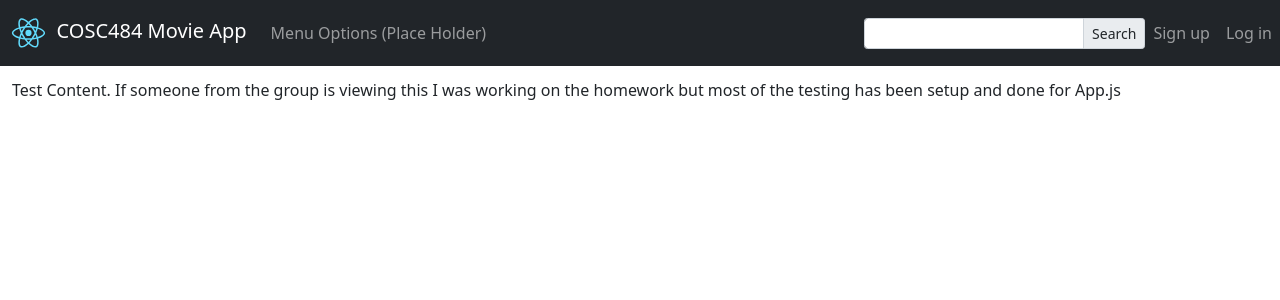
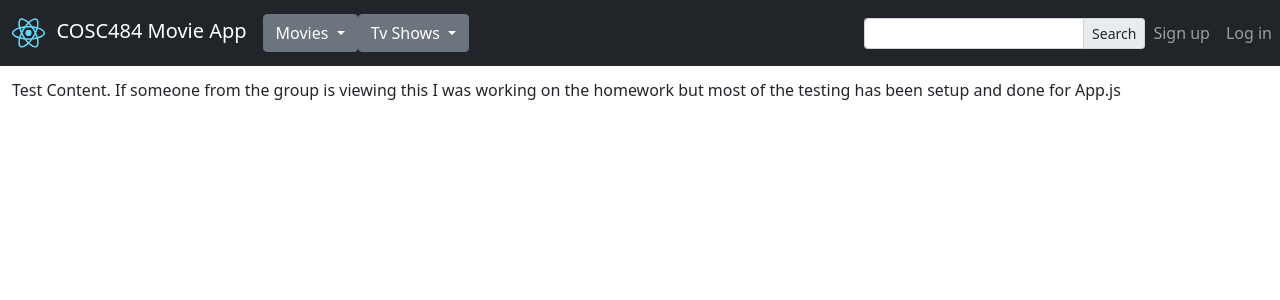
Before and after one commit to Pyxus/cosc484_group4_project, a React (Create React App) app in the folder client/: page / in a window 1280 px wide. Shown: the top 300 px of the page. Built offline with nearby package versions, Linux system fonts and the light colour scheme.

Commit message:
added nav bar(movies and tv shows) but cant get it to pop down

```diff
--- a/client/src/components/HomePage.css
+++ b/client/src/components/HomePage.css
@@ -0,0 +1,8 @@
+div {
+    float:left;
+    width: 10%;
+    height:fit-content;
+    /* only for demonstration, should be removed */
+    background: #ccc;
+    padding: 20px;
+}
--- a/client/src/components/HomePage.js
+++ b/client/src/components/HomePage.js
@@ -1,36 +1,85 @@
-import logo from '../logo.svg'
-import React from 'react'
-import { Nav, Navbar, InputGroup, FormControl } from 'react-bootstrap'
+import logo from "../logo.svg";
+import React from "react";
+import { Nav, Navbar, InputGroup, FormControl } from "react-bootstrap";
 
 export default function HomePage() {
     return (
         <div>
-        <Navbar bg='dark' variant='dark' sticky='top'>
+            <Navbar bg="dark" variant="dark" sticky="top">
                 <Navbar.Brand>
-                <img src={logo} height='40px'/>
+                    <img src={logo} height="40px" />
                     COSC484 Movie App
                 </Navbar.Brand>
 
                 <Nav>
-                <Nav.Link href=''>Menu Options (Place Holder)</Nav.Link>
+                    <div class="dropdown">
+                        <button class="btn btn-secondary dropdown-toggle" type="button" id="dropdownMenu2"
+                            data-toggle="dropdown" aria-haspopup="true" aria-expanded="false"
+                        > Movies </button>
+                        <div class="dropdown-menu" aria-labelledby="dropdownMenu2">
+                            <button class="dropdown-item" type="button">Action</button>
+                            <button class="dropdown-item" type="button">Comedy</button>
+                            <button class="dropdown-item" type="button">Documentary </button>
+                            <button class="dropdown-item" type="button"> Drama </button>
+                            <button class="dropdown-item" type="button"> Fiction </button>
+                            <button class="dropdown-item" type="button">Horror</button>
+                        </div>
+                    </div>
                 </Nav>
-            <Nav className='ms-auto'>
+                <Nav>
+                    <div class="dropdown">
+                    <button class="btn btn-secondary dropdown-toggle" type="button" id="dropdownMenu2"
+                            data-toggle="dropdown" aria-haspopup="true" aria-expanded="false"
+                        > Tv Shows </button>
+                        <div class="dropdown-menu" aria-labelledby="dropdownMenu2">
+                            <button class="dropdown-item" type="button">Action</button>
+                            <button class="dropdown-item" type="button">Comedy</button>
+                            <button class="dropdown-item" type="button">Documentary </button>
+                            <button class="dropdown-item" type="button"> Drama </button>
+                            <button class="dropdown-item" type="button"> Fiction </button>
+                            <button class="dropdown-item" type="button">Horror</button>
+                        </div>
+                    </div>
+                </Nav>
+
+                {/*   ///////////////////////////////////////////////////////////////////// */}
+                {/* <Nav>
+            <li className="dropdown"><a class="dropdown-toggle"
+                data-toggle="dropdown" href="#">Movies<span
+                    ></span></a>
+            <ul className=' ' class='hidden'>
+                <li><a href=" ">Action</a></li>
+                <li><a href=" ">Comedy</a></li>
+                <li><a href=" ">Documentary</a></li>
+                <li><a href=" ">Drama</a></li>
+                <li><a href=" ">Fiction</a></li>
+                <li><a href=" ">Horror</a></li>
+
+            </ul>
+        </li>
+
+
+            </Nav> */}
+                <Nav className="ms-auto">
                     <InputGroup size="sm">
-                    <FormControl aria-label="Search" aria-describedby="inputGroup-sizing-sm"/>
+                        <FormControl
+                            aria-label="Search"
+                            aria-describedby="inputGroup-sizing-sm"
+                        />
                         <InputGroup.Text id="inputGroup-sizing-sm">Search</InputGroup.Text>
                     </InputGroup>
                 </Nav>
-            <Nav >
-                <Nav.Link href=''>Sign up</Nav.Link>
-                <Nav.Link href=''>Log in</Nav.Link>
+                <Nav>
+                    <Nav.Link href="">Sign up</Nav.Link>
+                    <Nav.Link href="">Log in</Nav.Link>
                 </Nav>
             </Navbar>
 
-        <div style={{padding: '12px', height: '3000px'}}>
+            <div style={{ padding: "12px", height: "3000px" }}>
                 {/*Content Area*/}
-            Test Content.
-            If someone from the group is viewing this I was working on the homework but most of the testing has been setup and done for App.js
+                Test Content. If someone from the group is viewing this I was working on
+                the homework but most of the testing has been setup and done for App.js
             </div>
         </div>
-  )
+    );
 }
```
Also changed, not shown: 2 other files (tests, documents, lock files or other folders). Lines whose indentation alone changed are shown as unchanged.
